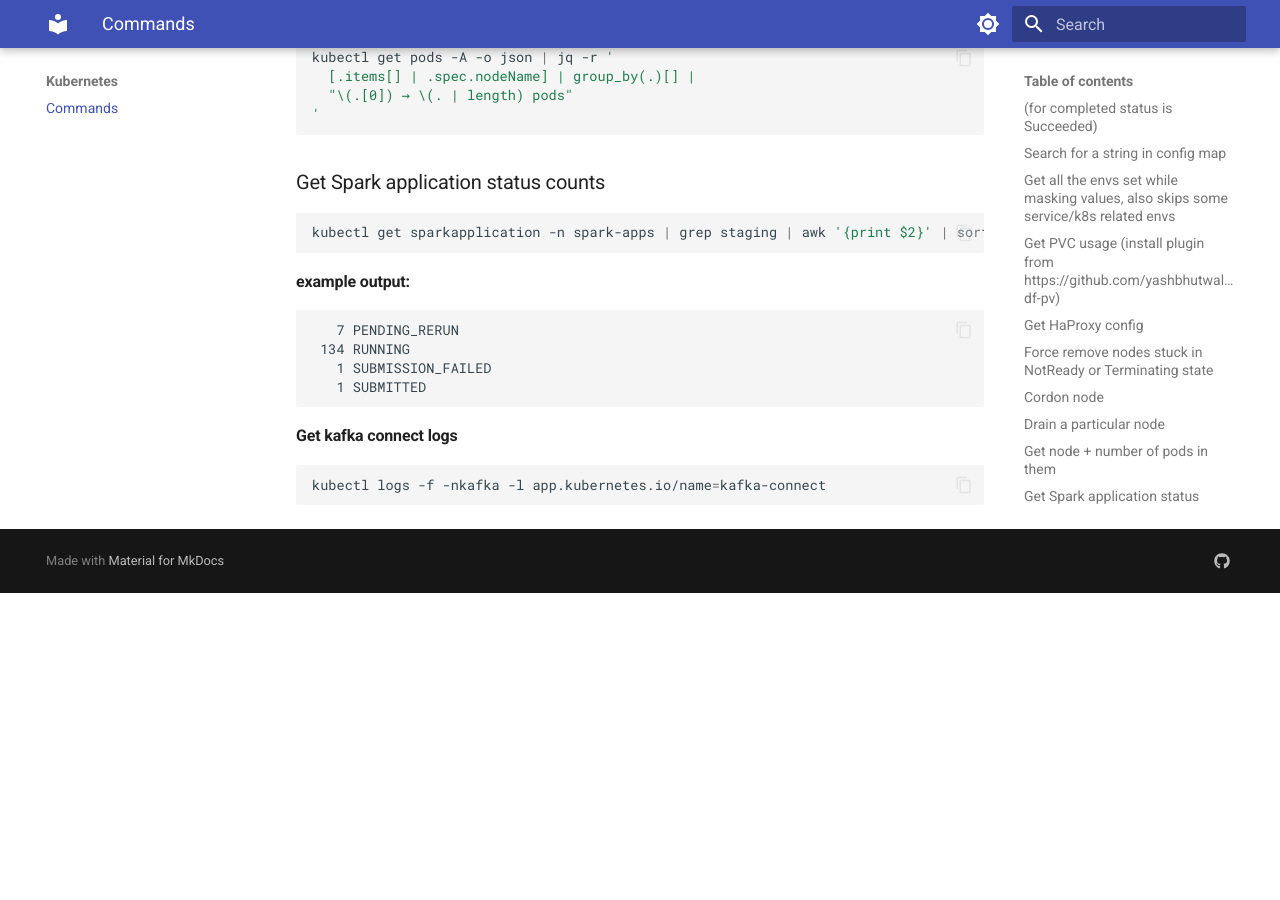
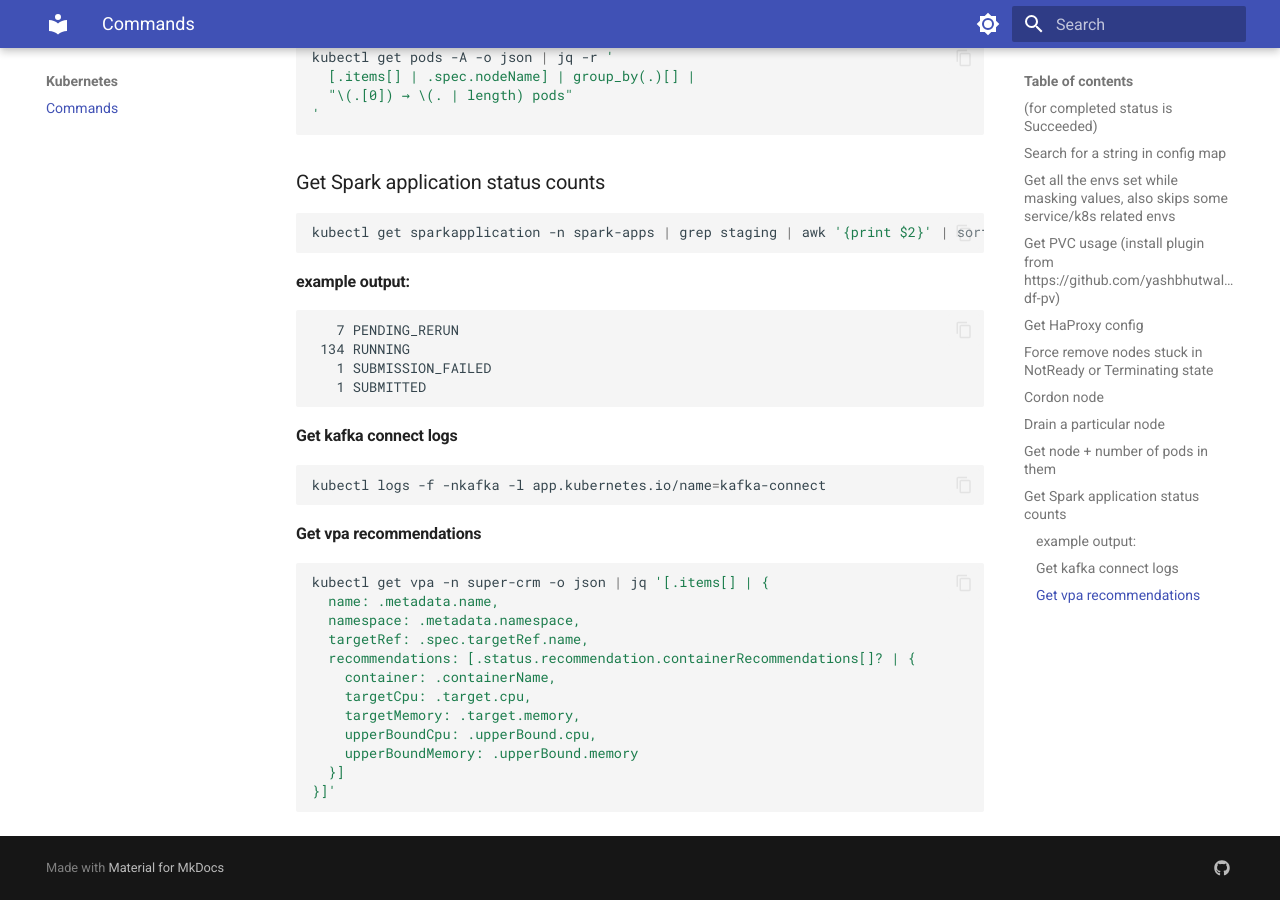
Before and after one commit to Fluder-Paradyne/cmds, an MkDocs documentation site: the page built from docs/k8s/commands.md, in a window 1280 px wide and 900 px high, scrolled down 1755 px. Built offline with MkDocs 1.6.1 and Material for MkDocs 9.7.7, drawn with Linux system fonts in a browser that asks for light colours; before the commit the page ends 2348 px from its top, so only the background shows below that.

Commit message:
add cmd to get vpa resource recommendations

````diff
--- a/docs/k8s/commands.md
+++ b/docs/k8s/commands.md
@@ -94,3 +94,19 @@ kubectl get sparkapplication -n spark-apps | grep staging | awk '{print $2}' | s
 ```shell
 kubectl logs -f -nkafka -l app.kubernetes.io/name=kafka-connect
 ```
+
+#### Get vpa recommendations
+```shell
+kubectl get vpa -n super-crm -o json | jq '[.items[] | {
+  name: .metadata.name,
+  namespace: .metadata.namespace,
+  targetRef: .spec.targetRef.name,
+  recommendations: [.status.recommendation.containerRecommendations[]? | {
+    container: .containerName,
+    targetCpu: .target.cpu,
+    targetMemory: .target.memory,
+    upperBoundCpu: .upperBound.cpu,
+    upperBoundMemory: .upperBound.memory
+  }]
+}]'
+```
````
